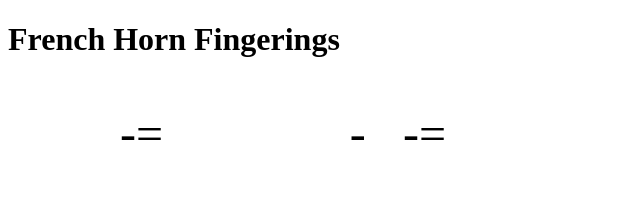
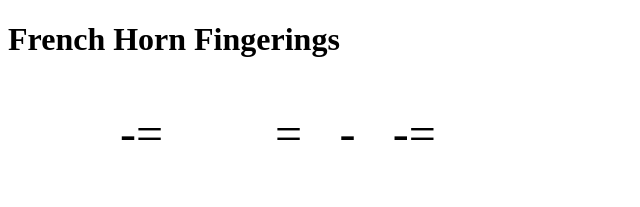
Before and after one commit to StephenBuley/band-fingerings, a React (Vite) app: page / in a window 1280 px wide. Shown: the top 207 px of the page, without its empty margins (0-640 px from the left). Built offline with nearby package versions, Linux system fonts and the light colour scheme.

Commit message:
close issue #1 music as font

```diff
--- a/src/App.tsx
+++ b/src/App.tsx
@@ -86,7 +86,9 @@ function App() {
     <div>
       <h1 className="title">French Horn Fingerings</h1>
       <p className="music-notation">
-        {musicNotes.trebleClefWithStaff + musicNotes.C4 + musicNotes.staffEnd}
+        {musicNotes.trebleClefWithStaff +
+          musicNotes[note as keyof typeof musicNotes] +
+          musicNotes.staffEnd}
       </p>
       {/* <img src={`/${note}.png`} alt={note} /> */}
       <div className="buttons">
--- a/src/musicNotes.ts
+++ b/src/musicNotes.ts
@@ -1,12 +1,19 @@
 export const musicNotes = {
   trebleClefWithStaff: "-=", // U+E01AU+E050U+E01A-=U+E01A
-  B4: "", // U+E1D5
-  A4: "", // U+EB98U+E1D5
-  C5: "", // U+EB90U+E1D5
-  G4: "", // 	U+EB99U+E1D5
-  F4: "", // U+EB9AU+E1D5
-  E4: "", // U+EB9BU+E1D5
-  D4: "", // U+EB9CU+E1D5
-  C4: "", // U+EB9DU+E022U+EB9DU+E1D5
+  B4: "", // U+E1D5=U+E01A
+  A4: "=", // U+EB98U+E1D5=U+E01A
+  C5: "=", // U+EB90U+E1D5=U+E01A
+  G4: "=", // 	U+EB99U+E1D5=U+E01A
+  F4: "=", // U+EB9AU+E1D5=U+E01A
+  E4: "=", // U+EB9BU+E1D5=U+E01A
+  D4: "=", // U+EB9CU+E1D5=U+E01A
+  C4: "=", // U+EB9DU+E022U+EB9DU+E1D5=U+E01A
+  Bb4: "", // U+E260 U+E1D5U+E01A
+  Ab4: "--", // U+E260 U+E1D5U+E01A
+  Db4: "--", // U+E260 U+E1D5U+E01A
+  Eb4: "--", // U+E260 U+E1D5U+E01A
+  Gb4: "--", // U+E260 U+E1D5U+E01A
   staffEnd: "--=", // -U+E01A-=U+E030
 }
+
+// TODO: come up with a better way to do this, because this hurts my head
```
